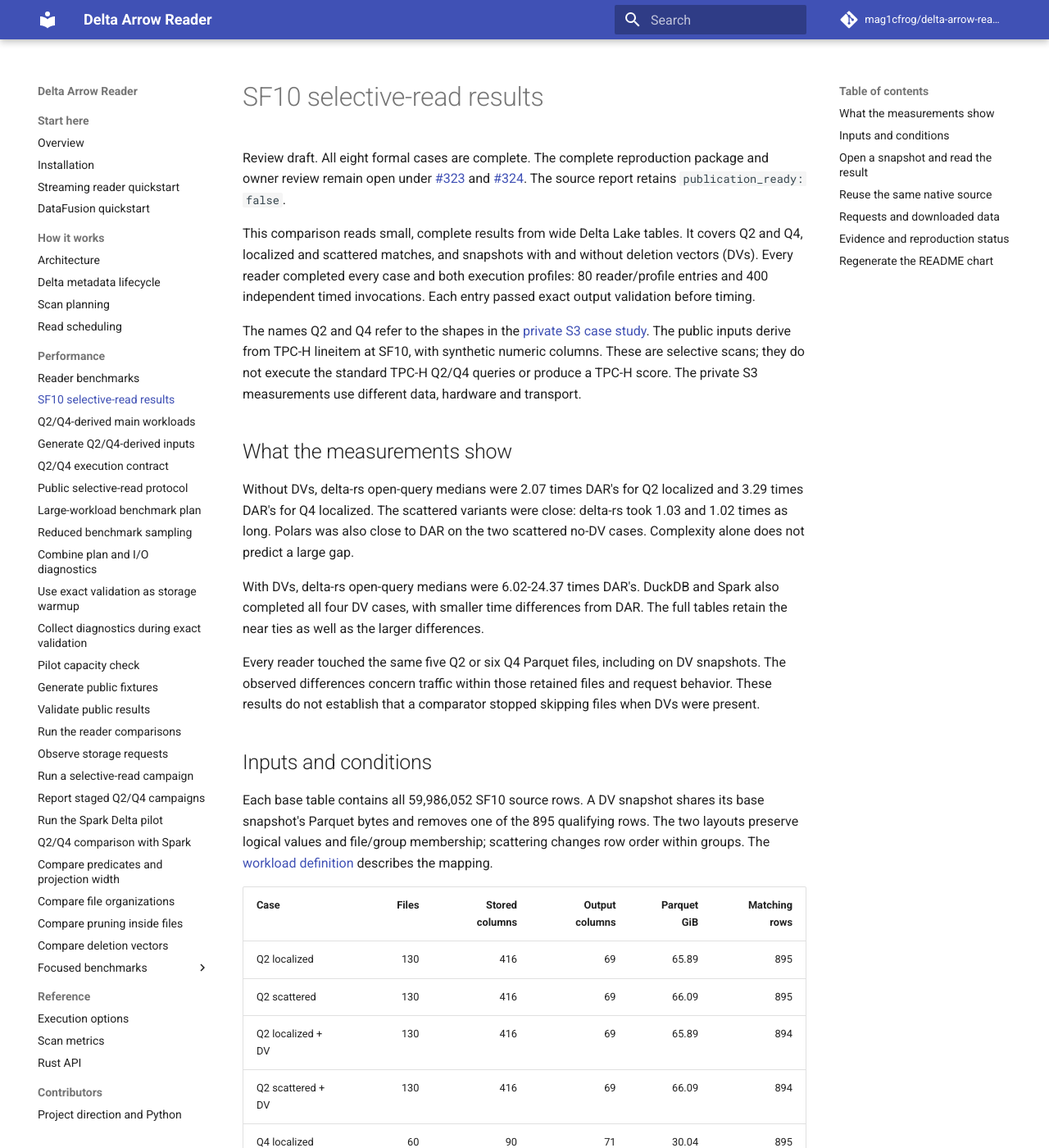
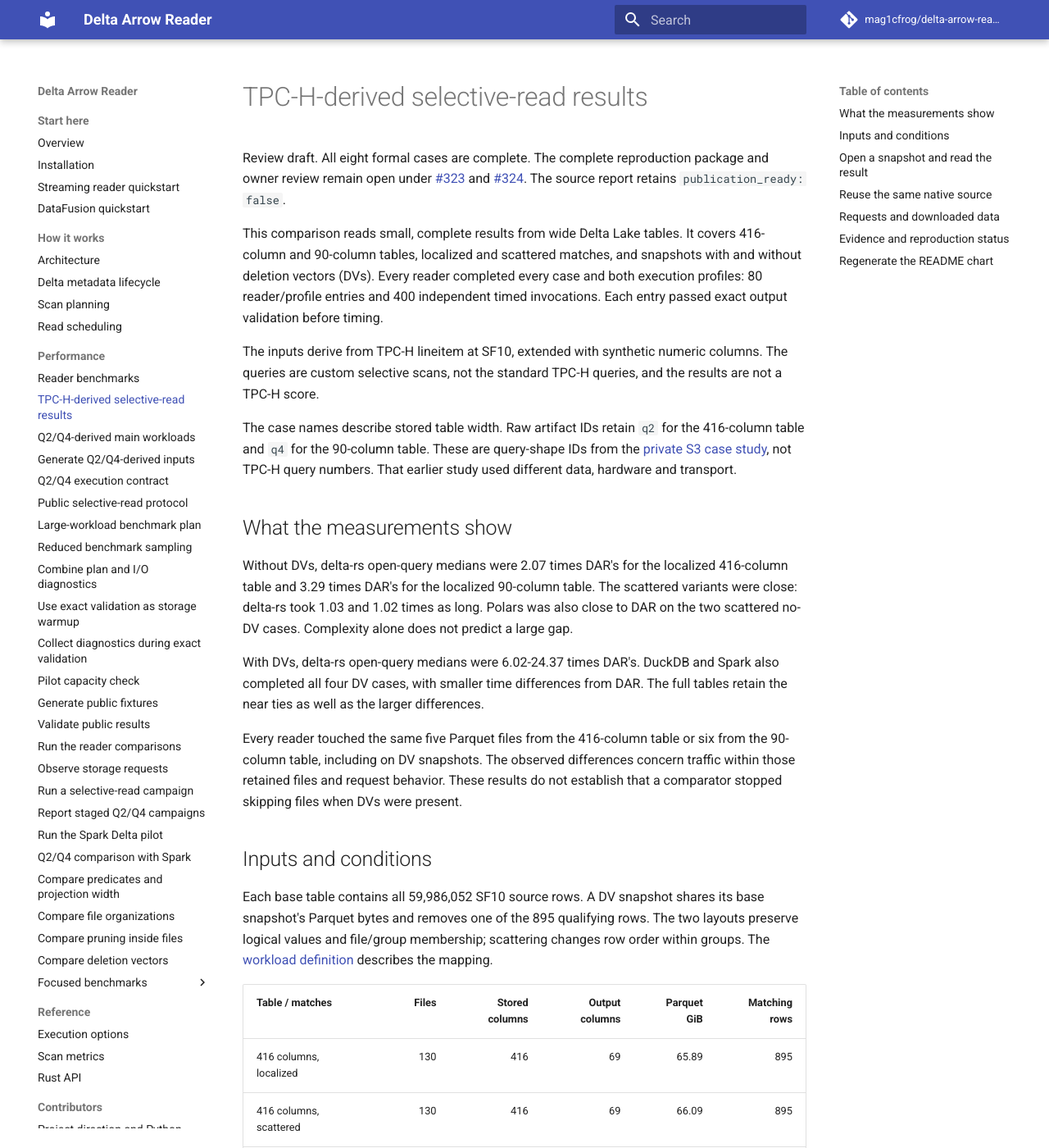
Before and after one commit to mag1cfrog/delta-arrow-reader, an MkDocs documentation site: the page built from docs/content/benchmarks/selective-read-results.md, in a window 1280 px wide and 1400 px high. Shown: the whole window at 82% size. Built offline with MkDocs 1.6.1 and Material for MkDocs 9.7.7, drawn with Linux system fonts in a browser that asks for light colours; comment, search, counter and statistics services are not loaded; some of the changed text lies outside the part shown.

Commit message:
docs: clarify benchmark case names and TPC-H data source

````diff
--- a/docs/content/benchmarks/selective-read-results.md
+++ b/docs/content/benchmarks/selective-read-results.md
@@ -1,9 +1,9 @@
 ---
-title: SF10 selective-read results
-description: Eight Delta Lake selective-read cases across DAR, delta-rs, DuckDB, Polars and Spark, with timings and I/O evidence.
+title: TPC-H-derived selective-read results
+description: Eight Delta Lake read cases derived from TPC-H lineitem at SF10, comparing DAR, delta-rs, DuckDB, Polars and Spark.
 ---
 
-# SF10 selective-read results
+# TPC-H-derived selective-read results
 
 Review draft. All eight formal cases are complete. The complete reproduction
 package and owner review remain open under
@@ -12,21 +12,25 @@ package and owner review remain open under
 The source report retains `publication_ready: false`.
 
 This comparison reads small, complete results from wide Delta Lake tables.
-It covers Q2 and Q4, localized and scattered matches, and snapshots with and
-without deletion vectors (DVs). Every reader completed every case and both
-execution profiles: 80 reader/profile entries and 400 independent timed
+It covers 416-column and 90-column tables, localized and scattered matches,
+and snapshots with and without deletion vectors (DVs). Every reader completed
+every case and both execution profiles: 80 reader/profile entries and 400 independent timed
 invocations. Each entry passed exact output validation before timing.
 
-The names Q2 and Q4 refer to the shapes in the
-[private S3 case study](selective-s3.md). The public inputs derive from TPC-H
-lineitem at SF10, with synthetic numeric columns. These are selective scans;
-they do not execute the standard TPC-H Q2/Q4 queries or produce a TPC-H score.
-The private S3 measurements use different data, hardware and transport.
+The inputs derive from TPC-H lineitem at SF10, extended with synthetic numeric
+columns. The queries are custom selective scans, not the standard TPC-H queries,
+and the results are not a TPC-H score.
+
+The case names describe stored table width. Raw artifact IDs retain `q2` for
+the 416-column table and `q4` for the 90-column table. These are query-shape IDs
+from the [private S3 case study](selective-s3.md), not TPC-H query numbers.
+That earlier study used different data, hardware and transport.
 
 ## What the measurements show
 
-Without DVs, delta-rs open-query medians were 2.07 times DAR's for Q2 localized
-and 3.29 times DAR's for Q4 localized. The scattered variants were close:
+Without DVs, delta-rs open-query medians were 2.07 times DAR's for the localized
+416-column table and 3.29 times DAR's for the localized 90-column table.
+The scattered variants were close:
 delta-rs took 1.03 and 1.02 times as long. Polars was also close to DAR on the
 two scattered no-DV cases. Complexity alone does not predict a large gap.
 
@@ -34,9 +38,9 @@ With DVs, delta-rs open-query medians were 6.02-24.37 times DAR's. DuckDB and
 Spark also completed all four DV cases, with smaller time differences from DAR.
 The full tables retain the near ties as well as the larger differences.
 
-Every reader touched the same five Q2 or six Q4 Parquet files, including on DV
-snapshots. The observed differences concern traffic within those retained
-files and request behavior. These results do not establish that a comparator
+Every reader touched the same five Parquet files from the 416-column table or
+six from the 90-column table, including on DV snapshots. The observed differences
+concern traffic within those retained files and request behavior. These results do not establish that a comparator
 stopped skipping files when DVs were present.
 
 ## Inputs and conditions
@@ -47,16 +51,16 @@ The two layouts preserve logical values and file/group membership; scattering
 changes row order within groups. The
 [workload definition](selective-read-production-shapes.md) describes the mapping.
 
-| Case | Files | Stored columns | Output columns | Parquet GiB | Matching rows |
+| Table / matches | Files | Stored columns | Output columns | Parquet GiB | Matching rows |
 | --- | ---: | ---: | ---: | ---: | ---: |
-| Q2 localized | 130 | 416 | 69 | 65.89 | 895 |
-| Q2 scattered | 130 | 416 | 69 | 66.09 | 895 |
-| Q2 localized + DV | 130 | 416 | 69 | 65.89 | 894 |
-| Q2 scattered + DV | 130 | 416 | 69 | 66.09 | 894 |
-| Q4 localized | 60 | 90 | 71 | 30.04 | 895 |
-| Q4 scattered | 60 | 90 | 71 | 30.23 | 895 |
-| Q4 localized + DV | 60 | 90 | 71 | 30.04 | 894 |
-| Q4 scattered + DV | 60 | 90 | 71 | 30.23 | 894 |
+| 416 columns, localized | 130 | 416 | 69 | 65.89 | 895 |
+| 416 columns, scattered | 130 | 416 | 69 | 66.09 | 895 |
+| 416 columns, localized + DV | 130 | 416 | 69 | 65.89 | 894 |
+| 416 columns, scattered + DV | 130 | 416 | 69 | 66.09 | 894 |
+| 90 columns, localized | 60 | 90 | 71 | 30.04 | 895 |
+| 90 columns, scattered | 60 | 90 | 71 | 30.23 | 895 |
+| 90 columns, localized + DV | 60 | 90 | 71 | 30.04 | 894 |
+| 90 columns, scattered + DV | 60 | 90 | 71 | 30.23 | 894 |
 
 Both queries apply this predicate and consume their full projection without
 COUNT or LIMIT:
@@ -67,8 +71,9 @@ WHERE l_shipdate = DATE '1995-03-15'
   AND l_linenumber IN (1)
 ```
 
-Q2 returns five source columns and 64 nullable numeric payloads. Q4 also returns
-`l_suppkey` and `l_quantity`. Complete SQL, projection lists, fixture identities,
+The query on the 416-column table returns five source columns and 64 nullable
+numeric payloads. The query on the 90-column table also returns `l_suppkey` and
+`l_quantity`. Complete SQL, projection lists, fixture identities,
 file sizes and writer settings are in the
 [provenance extract](selective-read-provenance.json).
 
@@ -76,7 +81,8 @@ The Parquet writer targets 512 MiB files, uses Zstd level 3 and plain encoding
 without dictionaries, and limits groups to 131,072 rows. The page settings are
 20,000 rows, 1 MiB and 1,024-row write batches; the row limit can produce
 20,480-row pages because the writer checks it at batch boundaries. The actual
-file counts and sizes are shown above. Q2 has four groups per file and Q4 eight.
+file counts and sizes are shown above. The 416-column table has four groups per
+file and the 90-column table eight.
 Geometry describes opportunities to skip data, not measured decode counts.
 
 | Setting | Recorded value |
@@ -96,8 +102,8 @@ Spark uses `local[8]` and a 4 GiB JVM heap within the common process-tree limit.
 The [revision 6 contract](selective-read-spark-matrix.md) fixes the reader roster
 and execution boundaries.
 
-The Q2 scattered campaigns use a separate warmup. The other six use their exact
-validation invocation as storage warmup. Each campaign applies its declared
+The scattered 416-column campaigns use a separate warmup. The other six use
+their exact validation invocation as storage warmup. Each campaign applies its declared
 method to all five readers. Compare readers within the same case; these
 preparation differences limit conclusions drawn by comparing layouts directly.
 No campaign used the later combined validation/diagnostic optimization.
@@ -108,22 +114,22 @@ of several seconds still include opening, planning and request overhead.
 
 ## Open a snapshot and read the result
 
-Times are `median [Q1, Q3]` in seconds. Q1 and Q3 are the 25th and 75th
+Times are `median [p25, p75]` in seconds. p25 and p75 are the 25th and 75th
 percentiles of the five independent samples. The interval includes opening the
 selected Delta snapshot and consuming the full result. Process startup and
 Python imports are outside this clock. Spark session/JVM startup is recorded
 separately and is also excluded here.
 
-| Case | DAR | delta-rs | DuckDB | Polars | Spark |
+| Table / matches | DAR | delta-rs | DuckDB | Polars | Spark |
 | --- | ---: | ---: | ---: | ---: | ---: |
-| Q2 localized | 5.595 [5.586, 5.605] | 11.584 [11.577, 11.585] | 12.856 [12.853, 12.857] | 11.454 [11.452, 11.464] | 16.357 [16.342, 16.368] |
-| Q2 scattered | 11.378 [11.376, 11.382] | 11.773 [11.772, 11.773] | 13.031 [13.030, 13.038] | 11.605 [11.574, 11.642] | 19.868 [19.772, 19.903] |
-| Q2 localized + DV | 6.181 [6.153, 6.348] | 71.563 [71.559, 71.566] | 14.968 [14.968, 14.971] | 66.348 [66.347, 66.411] | 19.066 [19.041, 19.152] |
-| Q2 scattered + DV | 11.968 [11.952, 11.973] | 72.086 [72.086, 72.098] | 14.900 [14.892, 14.903] | 66.286 [66.267, 66.288] | 21.332 [21.234, 21.376] |
-| Q4 localized | 6.990 [6.957, 7.035] | 22.966 [22.963, 22.967] | 23.816 [23.786, 23.851] | 22.861 [22.859, 23.010] | 16.433 [16.402, 16.441] |
-| Q4 scattered | 22.949 [22.946, 22.952] | 23.471 [23.466, 23.481] | 24.388 [24.384, 24.398] | 23.027 [23.022, 23.039] | 31.456 [31.398, 31.472] |
-| Q4 localized + DV | 7.329 [7.307, 7.337] | 178.588 [178.579, 178.591] | 25.091 [25.083, 25.098] | 166.613 [166.254, 167.018] | 19.822 [19.795, 19.824] |
-| Q4 scattered + DV | 23.267 [23.267, 23.288] | 179.729 [179.718, 179.735] | 25.600 [25.557, 25.607] | 167.075 [166.865, 167.464] | 32.477 [32.413, 32.490] |
+| 416 columns, localized | 5.595 [5.586, 5.605] | 11.584 [11.577, 11.585] | 12.856 [12.853, 12.857] | 11.454 [11.452, 11.464] | 16.357 [16.342, 16.368] |
+| 416 columns, scattered | 11.378 [11.376, 11.382] | 11.773 [11.772, 11.773] | 13.031 [13.030, 13.038] | 11.605 [11.574, 11.642] | 19.868 [19.772, 19.903] |
+| 416 columns, localized + DV | 6.181 [6.153, 6.348] | 71.563 [71.559, 71.566] | 14.968 [14.968, 14.971] | 66.348 [66.347, 66.411] | 19.066 [19.041, 19.152] |
+| 416 columns, scattered + DV | 11.968 [11.952, 11.973] | 72.086 [72.086, 72.098] | 14.900 [14.892, 14.903] | 66.286 [66.267, 66.288] | 21.332 [21.234, 21.376] |
+| 90 columns, localized | 6.990 [6.957, 7.035] | 22.966 [22.963, 22.967] | 23.816 [23.786, 23.851] | 22.861 [22.859, 23.010] | 16.433 [16.402, 16.441] |
+| 90 columns, scattered | 22.949 [22.946, 22.952] | 23.471 [23.466, 23.481] | 24.388 [24.384, 24.398] | 23.027 [23.022, 23.039] | 31.456 [31.398, 31.472] |
+| 90 columns, localized + DV | 7.329 [7.307, 7.337] | 178.588 [178.579, 178.591] | 25.091 [25.083, 25.098] | 166.613 [166.254, 167.018] | 19.822 [19.795, 19.824] |
+| 90 columns, scattered + DV | 23.267 [23.267, 23.288] | 179.729 [179.718, 179.735] | 25.600 [25.557, 25.607] | 167.075 [166.865, 167.464] | 32.477 [32.413, 32.490] |
 
 ## Reuse the same native source
 
@@ -134,29 +140,29 @@ ten independent samples.
 
 Initialization plus query 1, in seconds:
 
-| Case | DAR | delta-rs | DuckDB | Polars | Spark |
+| Table / matches | DAR | delta-rs | DuckDB | Polars | Spark |
 | --- | ---: | ---: | ---: | ---: | ---: |
-| Q2 localized | 5.595 [5.585, 5.609] | 11.596 [11.595, 11.601] | 12.047 [12.045, 12.049] | 11.454 [11.449, 11.461] | 16.308 [16.299, 16.545] |
-| Q2 scattered | 11.388 [11.387, 11.390] | 11.784 [11.783, 11.785] | 12.200 [12.196, 12.201] | 11.571 [11.571, 11.573] | 19.842 [19.815, 19.888] |
-| Q2 localized + DV | 6.326 [6.291, 6.359] | 71.587 [71.587, 71.590] | 13.758 [13.757, 13.762] | 66.244 [66.051, 66.310] | 19.110 [19.090, 19.180] |
-| Q2 scattered + DV | 11.977 [11.957, 11.987] | 72.094 [72.086, 72.096] | 13.699 [13.693, 13.701] | 66.606 [66.462, 66.621] | 21.370 [21.364, 21.371] |
-| Q4 localized | 7.036 [7.035, 7.040] | 22.973 [22.968, 22.977] | 23.315 [23.260, 23.329] | 22.861 [22.859, 22.863] | 16.428 [16.381, 16.434] |
-| Q4 scattered | 22.954 [22.949, 22.957] | 23.478 [23.470, 23.479] | 23.897 [23.891, 23.897] | 23.060 [23.052, 23.077] | 31.264 [31.249, 31.270] |
-| Q4 localized + DV | 7.307 [7.306, 7.416] | 178.621 [178.613, 178.643] | 24.624 [24.616, 24.630] | 167.006 [166.863, 167.403] | 19.837 [19.704, 19.964] |
-| Q4 scattered + DV | 23.280 [23.271, 23.291] | 179.738 [179.709, 179.837] | 25.082 [25.037, 25.115] | 166.921 [166.914, 167.152] | 32.529 [32.356, 32.563] |
+| 416 columns, localized | 5.595 [5.585, 5.609] | 11.596 [11.595, 11.601] | 12.047 [12.045, 12.049] | 11.454 [11.449, 11.461] | 16.308 [16.299, 16.545] |
+| 416 columns, scattered | 11.388 [11.387, 11.390] | 11.784 [11.783, 11.785] | 12.200 [12.196, 12.201] | 11.571 [11.571, 11.573] | 19.842 [19.815, 19.888] |
+| 416 columns, localized + DV | 6.326 [6.291, 6.359] | 71.587 [71.587, 71.590] | 13.758 [13.757, 13.762] | 66.244 [66.051, 66.310] | 19.110 [19.090, 19.180] |
+| 416 columns, scattered + DV | 11.977 [11.957, 11.987] | 72.094 [72.086, 72.096] | 13.699 [13.693, 13.701] | 66.606 [66.462, 66.621] | 21.370 [21.364, 21.371] |
+| 90 columns, localized | 7.036 [7.035, 7.040] | 22.973 [22.968, 22.977] | 23.315 [23.260, 23.329] | 22.861 [22.859, 22.863] | 16.428 [16.381, 16.434] |
+| 90 columns, scattered | 22.954 [22.949, 22.957] | 23.478 [23.470, 23.479] | 23.897 [23.891, 23.897] | 23.060 [23.052, 23.077] | 31.264 [31.249, 31.270] |
+| 90 columns, localized + DV | 7.307 [7.306, 7.416] | 178.621 [178.613, 178.643] | 24.624 [24.616, 24.630] | 167.006 [166.863, 167.403] | 19.837 [19.704, 19.964] |
+| 90 columns, scattered + DV | 23.280 [23.271, 23.291] | 179.738 [179.709, 179.837] | 25.082 [25.037, 25.115] | 166.921 [166.914, 167.152] | 32.529 [32.356, 32.563] |
 
 Query 2 on the initialized source, in seconds:
 
-| Case | DAR | delta-rs | DuckDB | Polars | Spark |
+| Table / matches | DAR | delta-rs | DuckDB | Polars | Spark |
 | --- | ---: | ---: | ---: | ---: | ---: |
-| Q2 localized | 3.768 [3.766, 3.772] | 9.896 [9.895, 9.897] | 10.825 [10.817, 10.826] | 10.224 [10.223, 10.224] | 7.501 [7.496, 7.526] |
-| Q2 scattered | 10.125 [10.120, 10.125] | 10.149 [10.143, 10.156] | 10.923 [10.915, 10.925] | 10.297 [10.296, 10.309] | 11.176 [11.164, 11.190] |
-| Q2 localized + DV | 4.067 [4.055, 4.096] | 67.778 [67.767, 67.792] | 12.110 [12.108, 12.111] | 64.460 [64.259, 64.729] | 9.345 [9.327, 9.352] |
-| Q2 scattered + DV | 10.350 [10.349, 10.354] | 68.345 [68.335, 68.354] | 12.075 [12.074, 12.077] | 64.966 [64.862, 65.234] | 11.795 [11.777, 11.813] |
-| Q4 localized | 4.300 [4.299, 4.302] | 21.670 [21.669, 21.670] | 22.460 [22.424, 22.477] | 22.140 [22.139, 22.197] | 8.407 [8.356, 8.437] |
-| Q4 scattered | 22.063 [22.061, 22.063] | 22.122 [22.116, 22.122] | 23.010 [23.002, 23.027] | 22.109 [22.108, 22.111] | 23.020 [23.005, 23.033] |
-| Q4 localized + DV | 4.508 [4.506, 4.510] | 175.209 [175.197, 175.251] | 23.684 [23.672, 23.684] | 165.890 [165.332, 166.131] | 10.852 [10.840, 10.871] |
-| Q4 scattered + DV | 22.349 [22.328, 22.360] | 176.236 [176.236, 176.252] | 24.198 [24.175, 24.200] | 166.514 [166.413, 166.594] | 23.670 [23.614, 23.672] |
+| 416 columns, localized | 3.768 [3.766, 3.772] | 9.896 [9.895, 9.897] | 10.825 [10.817, 10.826] | 10.224 [10.223, 10.224] | 7.501 [7.496, 7.526] |
+| 416 columns, scattered | 10.125 [10.120, 10.125] | 10.149 [10.143, 10.156] | 10.923 [10.915, 10.925] | 10.297 [10.296, 10.309] | 11.176 [11.164, 11.190] |
+| 416 columns, localized + DV | 4.067 [4.055, 4.096] | 67.778 [67.767, 67.792] | 12.110 [12.108, 12.111] | 64.460 [64.259, 64.729] | 9.345 [9.327, 9.352] |
+| 416 columns, scattered + DV | 10.350 [10.349, 10.354] | 68.345 [68.335, 68.354] | 12.075 [12.074, 12.077] | 64.966 [64.862, 65.234] | 11.795 [11.777, 11.813] |
+| 90 columns, localized | 4.300 [4.299, 4.302] | 21.670 [21.669, 21.670] | 22.460 [22.424, 22.477] | 22.140 [22.139, 22.197] | 8.407 [8.356, 8.437] |
+| 90 columns, scattered | 22.063 [22.061, 22.063] | 22.122 [22.116, 22.122] | 23.010 [23.002, 23.027] | 22.109 [22.108, 22.111] | 23.020 [23.005, 23.033] |
+| 90 columns, localized + DV | 4.508 [4.506, 4.510] | 175.209 [175.197, 175.251] | 23.684 [23.672, 23.684] | 165.890 [165.332, 166.131] | 10.852 [10.840, 10.871] |
+| 90 columns, scattered + DV | 22.349 [22.328, 22.360] | 176.236 [176.236, 176.252] | 24.198 [24.175, 24.200] | 166.514 [166.413, 166.594] | 23.670 [23.614, 23.672] |
 
 Spark consumes the complete selective result through `DataFrame.toArrow()`.
 It has no comparable streaming first-batch timestamp. The
@@ -171,26 +177,27 @@ These are separate untimed diagnostic invocations. Each cell shows total
 response-body MiB / request count for one open/query invocation, including
 Delta logs, listings, Parquet, DVs and other requests. One MiB is 1,048,576 bytes.
 
-| Case | DAR | delta-rs | DuckDB | Polars | Spark |
+| Table / matches | DAR | delta-rs | DuckDB | Polars | Spark |
 | --- | ---: | ---: | ---: | ---: | ---: |
-| Q2 localized | 66.92 / 334 | 170.51 / 56 | 179.54 / 42 | 176.34 / 44 | 71.63 / 452 |
-| Q2 scattered | 171.59 / 44 | 174.31 / 58 | 180.61 / 42 | 177.42 / 44 | 176.23 / 132 |
-| Q2 localized + DV | 73.67 / 343 | 1137.81 / 56 | 196.42 / 52 | 1137.93 / 311 | 78.41 / 506 |
-| Q2 scattered + DV | 178.34 / 53 | 1145.47 / 56 | 197.48 / 52 | 1145.60 / 311 | 183.01 / 186 |
-| Q4 localized | 90.40 / 400 | 372.47 / 66 | 379.45 / 43 | 383.57 / 70 | 74.19 / 541 |
-| Q4 scattered | 380.50 / 58 | 382.00 / 66 | 382.00 / 55 | 386.24 / 70 | 383.08 / 149 |
-| Q4 localized + DV | 91.35 / 408 | 2919.27 / 114 | 381.80 / 54 | 2919.57 / 492 | 75.19 / 605 |
-| Q4 scattered + DV | 381.45 / 67 | 2939.38 / 114 | 384.35 / 66 | 2939.68 / 492 | 384.08 / 213 |
+| 416 columns, localized | 66.92 / 334 | 170.51 / 56 | 179.54 / 42 | 176.34 / 44 | 71.63 / 452 |
+| 416 columns, scattered | 171.59 / 44 | 174.31 / 58 | 180.61 / 42 | 177.42 / 44 | 176.23 / 132 |
+| 416 columns, localized + DV | 73.67 / 343 | 1137.81 / 56 | 196.42 / 52 | 1137.93 / 311 | 78.41 / 506 |
+| 416 columns, scattered + DV | 178.34 / 53 | 1145.47 / 56 | 197.48 / 52 | 1145.60 / 311 | 183.01 / 186 |
+| 90 columns, localized | 90.40 / 400 | 372.47 / 66 | 379.45 / 43 | 383.57 / 70 | 74.19 / 541 |
+| 90 columns, scattered | 380.50 / 58 | 382.00 / 66 | 382.00 / 55 | 386.24 / 70 | 383.08 / 149 |
+| 90 columns, localized + DV | 91.35 / 408 | 2919.27 / 114 | 381.80 / 54 | 2919.57 / 492 | 75.19 / 605 |
+| 90 columns, scattered + DV | 381.45 / 67 | 2939.38 / 114 | 384.35 / 66 | 2939.68 / 492 | 384.08 / 213 |
 
-The file-stat candidates and files with live matches are five of 130 for Q2
-and six of 60 for Q4. Every reader touched those same Parquet file sets. This
-corresponds to skipping 96.2% and 90.0% of the files, respectively.
+The file-stat candidates and files with live matches are five of 130 for the
+416-column table and six of 60 for the 90-column table. Every reader touched
+those same Parquet file sets. This corresponds to skipping 96.2% and 90.0% of
+the files, respectively.
 
-On Q4 localized without DVs, DAR downloaded 90.40 MiB in 400 requests, while
-delta-rs downloaded 372.47 MiB in 66 requests. Spark downloaded less than DAR,
+On the localized 90-column table without DVs, DAR downloaded 90.40 MiB in
+400 requests, while delta-rs downloaded 372.47 MiB in 66 requests. Spark downloaded less than DAR,
 74.19 MiB, but took longer and made 541 requests. Byte counts alone do not
-explain latency. On Q4 scattered without DVs, all five readers downloaded
-380.5-386.2 MiB, and the time gap narrowed.
+explain latency. On the scattered 90-column table without DVs, all five readers
+downloaded 380.5-386.2 MiB, and the time gap narrowed.
 
 The [I/O extract](selective-read-io.csv) includes all 80 reader/profile entries,
 with log, Parquet, listing and DV counts separated. Reuse rows cover initialization
@@ -216,7 +223,7 @@ The CSV extracts alone are not the complete audit package.
 The existing commands cover each stage:
 
 1. [Generate the pinned public source](selective-read-fixtures.md) and
-   [write the Q2/Q4 layouts and DV pairs](selective-read-production-fixtures.md).
+   [write the table layouts and DV pairs](selective-read-production-fixtures.md).
 2. [Prepare the pinned readers](selective-read-runners.md), including
    [Spark and Delta Lake](selective-read-spark.md), and use the
    [revision 6 roster](selective-read-spark-matrix.md).
--- a/docs/mkdocs.yml
+++ b/docs/mkdocs.yml
@@ -44,7 +44,7 @@ nav:
       - Read scheduling: read-scheduling.md
   - Performance:
       - Reader benchmarks: benchmarks.md
-      - SF10 selective-read results: benchmarks/selective-read-results.md
+      - TPC-H-derived selective-read results: benchmarks/selective-read-results.md
       - Q2/Q4-derived main workloads: benchmarks/selective-read-production-shapes.md
       - Generate Q2/Q4-derived inputs: benchmarks/selective-read-production-fixtures.md
       - Q2/Q4 execution contract: benchmarks/selective-read-production-workloads.md
````
Also changed, not shown: docs/content/benchmarks.md (+2 -2 lines), docs/content/assets/selective-read-readme-dark.svg, docs/content/assets/selective-read-readme-light.svg, 1 other file.
